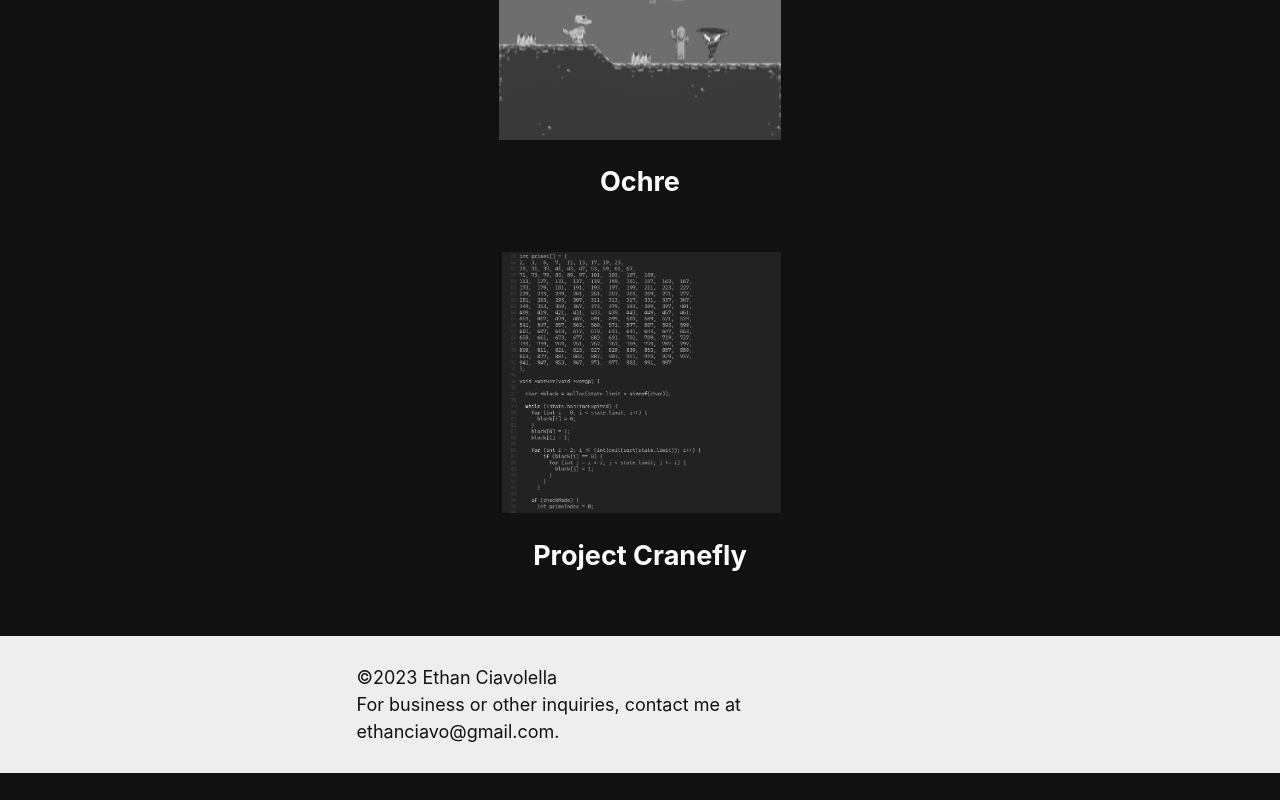
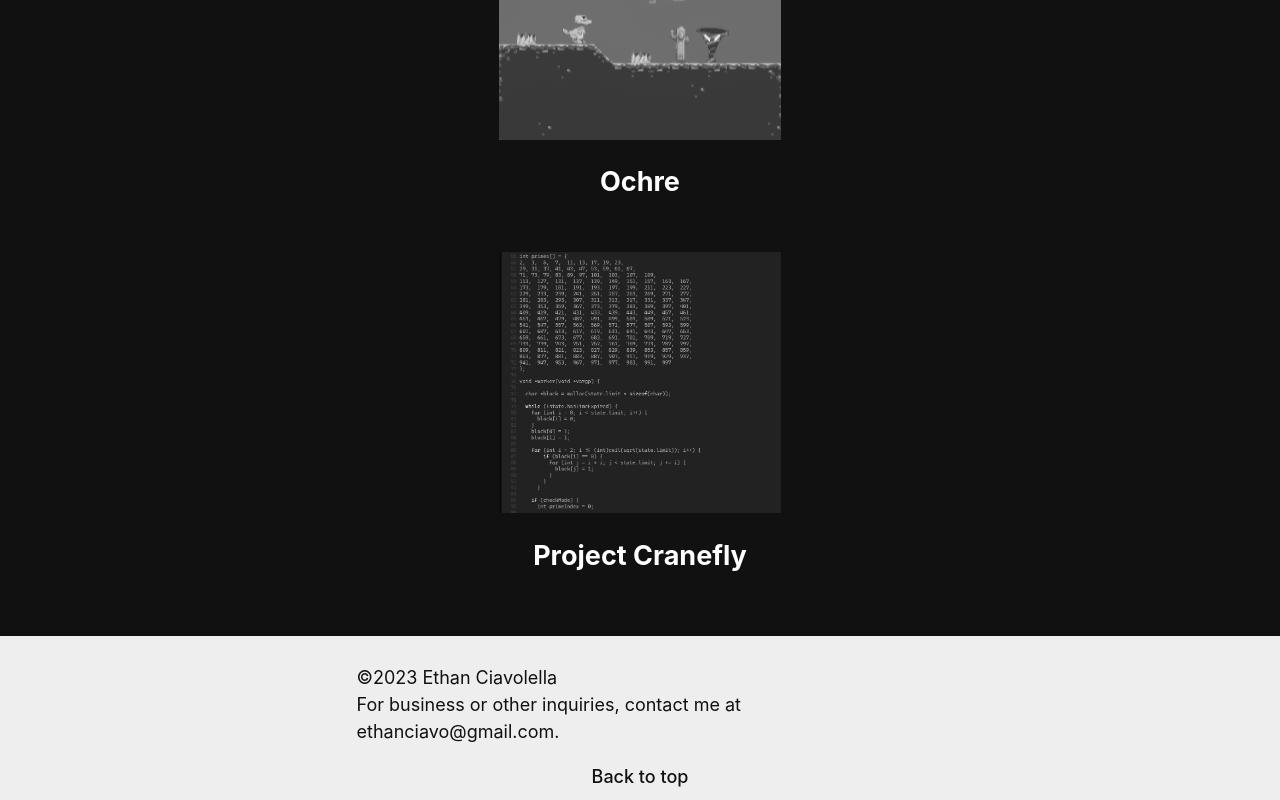
Before and after one commit to Saltswimmer/web-personal, a React (Vite) app: page / in a window 1280 px wide. Shown: the part 2766-3566 px from the top of the page. Before the commit the page ends 3539 px from the top, so only its background shows below. Built offline with nearby package versions, Linux system fonts and the light colour scheme.

Commit message:
Adjusted look of modal scrollbar, added back to top link

```diff
--- a/src/index.css
+++ b/src/index.css
@@ -217,11 +217,12 @@ dialog a {
 }
 
 dialog::-webkit-scrollbar {
-  background-color: #999;
+  background-color: #444;
 }
 
 dialog::-webkit-scrollbar-thumb {
-  background-color: #444;
+  background-color: #999;
+  border-radius: 4px;
 }
 
 dialog::backdrop {
@@ -251,6 +252,15 @@ h4 {
 
 .MobileHeader {
   display: none;
+}
+
+dialog > h1 {
+  color: #111;
+}
+
+.Tooltip {
+  display: inline;
+  border-bottom: #555 dotted;
 }
 
 @media (max-width: 600px) {
@@ -289,10 +299,4 @@ h4 {
   dialog {
     color: black;
   }
-
 }
-
-.Tooltip {
-  display: inline;
-  border-bottom: #555 dotted;
-}
--- a/src/index.jsx
+++ b/src/index.jsx
@@ -210,6 +210,9 @@ export default function Index() {
             <Project id={generate()} src='cranefly.png' caption='Project Cranefly' texturl='/projects/project-3.md'>
             </Project><br></br>
         </div>
-        <div id='footer' className="Section"><p>©2023 Ethan Ciavolella<br></br>For business or other inquiries, contact me at ethanciavo@gmail.com.</p></div>
+        <div id='footer' className="Section">
+            <p>©2023 Ethan Ciavolella<br></br>For business or other inquiries, contact me at ethanciavo@gmail.com.</p>
+            <a onClick={()=>document.querySelector('#top').scrollIntoView({behavior: 'smooth'})}>Back to top</a>
+        </div>
     </>
 }
```
